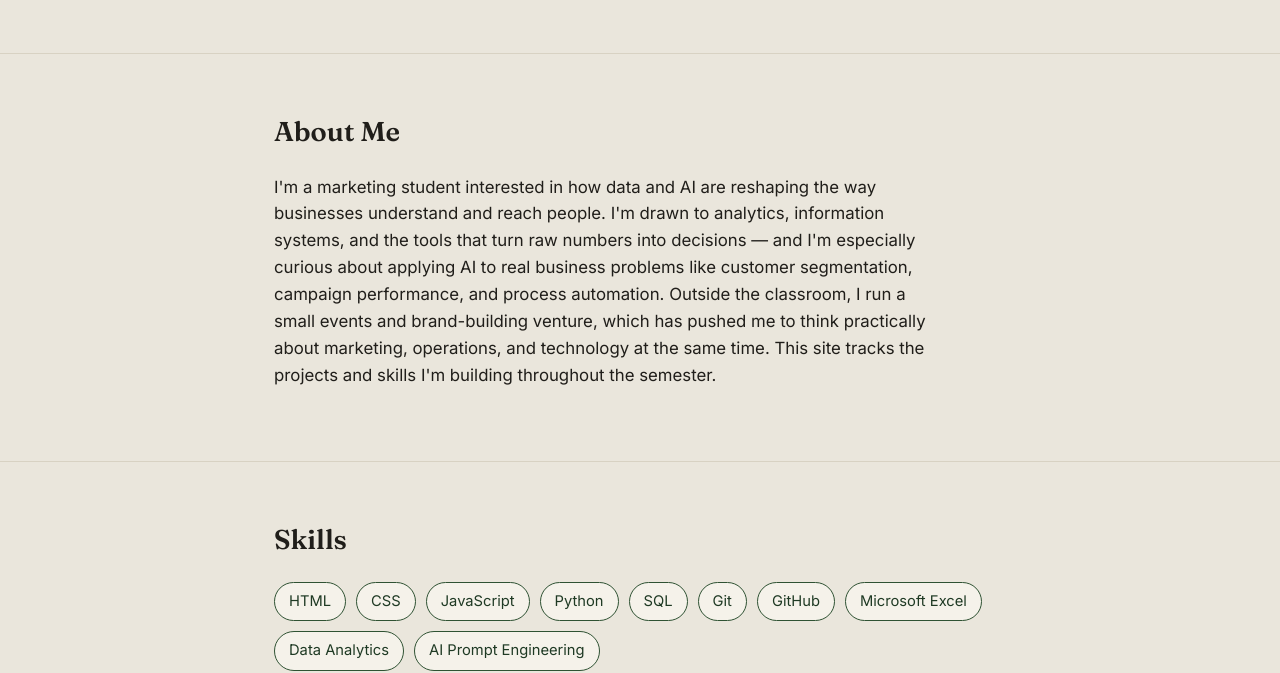
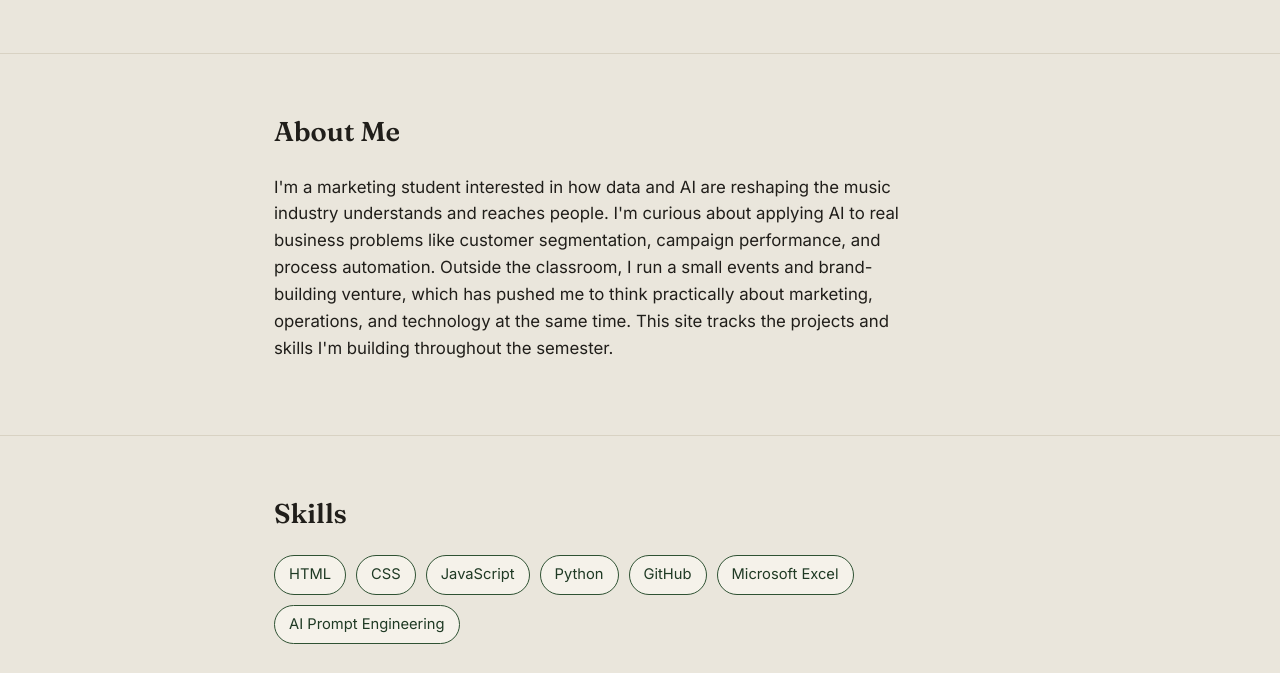
Before and after one commit to tylermason06-dotcom/tylermason.github.io, a plain HTML site: page index.html in a window 1280 px wide. Shown: the part 279-952 px from the top of the page. Drawn offline with Linux system fonts and the light colour scheme.

Commit message:
Update index.html

```diff
--- a/index.html
+++ b/index.html
@@ -245,13 +245,12 @@
   <div class="wrap">
     <h2>About Me</h2>
     <p>
-      I'm a marketing student interested in how data and AI are reshaping the way businesses
-      understand and reach people. I'm drawn to analytics, information systems, and the tools
-      that turn raw numbers into decisions — and I'm especially curious about applying AI to
-      real business problems like customer segmentation, campaign performance, and process
-      automation. Outside the classroom, I run a small events and brand-building venture, which
-      has pushed me to think practically about marketing, operations, and technology at the same
-      time. This site tracks the projects and skills I'm building throughout the semester.
+      I'm a marketing student interested in how data and AI are reshaping the music industry
+      understands and reaches people. I'm curious about applying AI to real business problems like
+      customer segmentation, campaign performance, and process automation. Outside the classroom,
+      I run a small events and brand-building venture, which has pushed me to think practically
+      about marketing, operations, and technology at the same time. This site tracks the projects
+      and skills I'm building throughout the semester.
     </p>
   </div>
 </section>
@@ -264,11 +263,8 @@
       <li>CSS</li>
       <li>JavaScript</li>
       <li>Python</li>
-      <li>SQL</li>
-      <li>Git</li>
       <li>GitHub</li>
       <li>Microsoft Excel</li>
-      <li>Data Analytics</li>
       <li>AI Prompt Engineering</li>
     </ul>
   </div>
```
